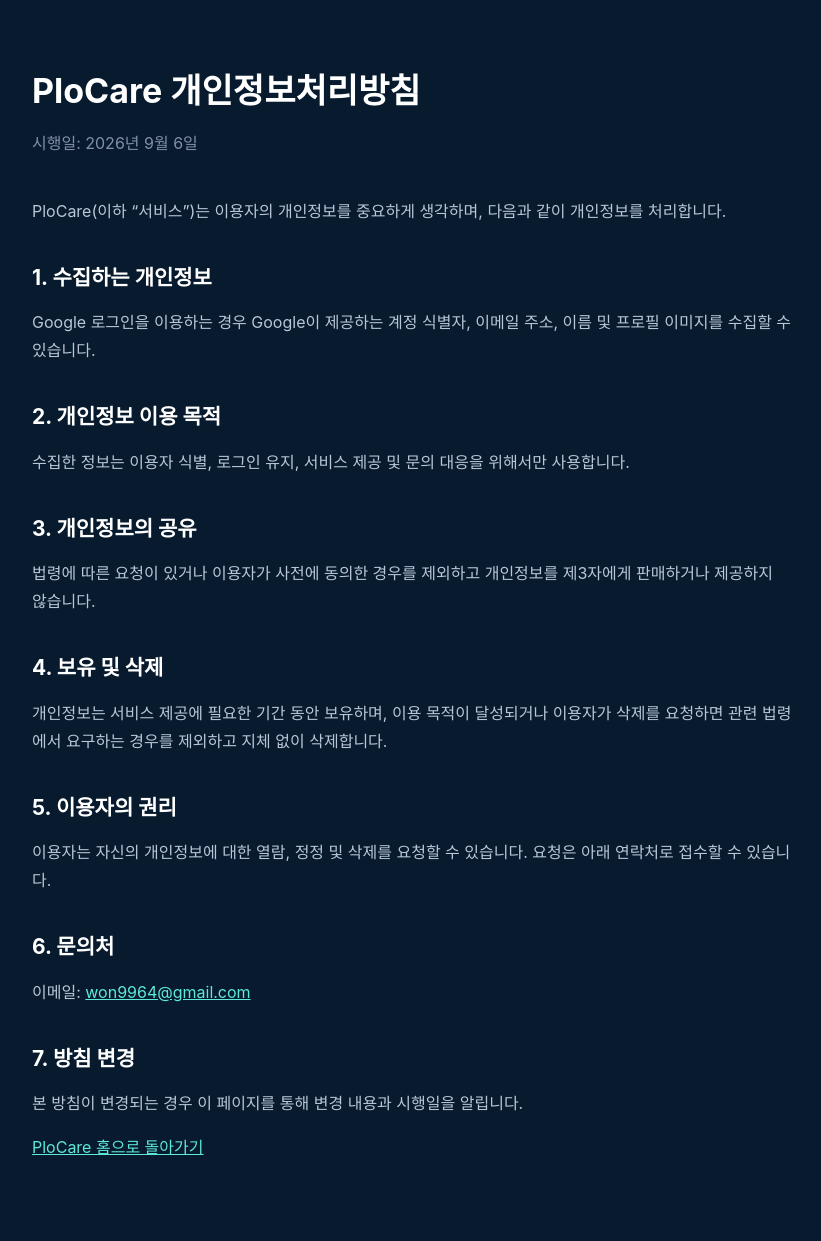
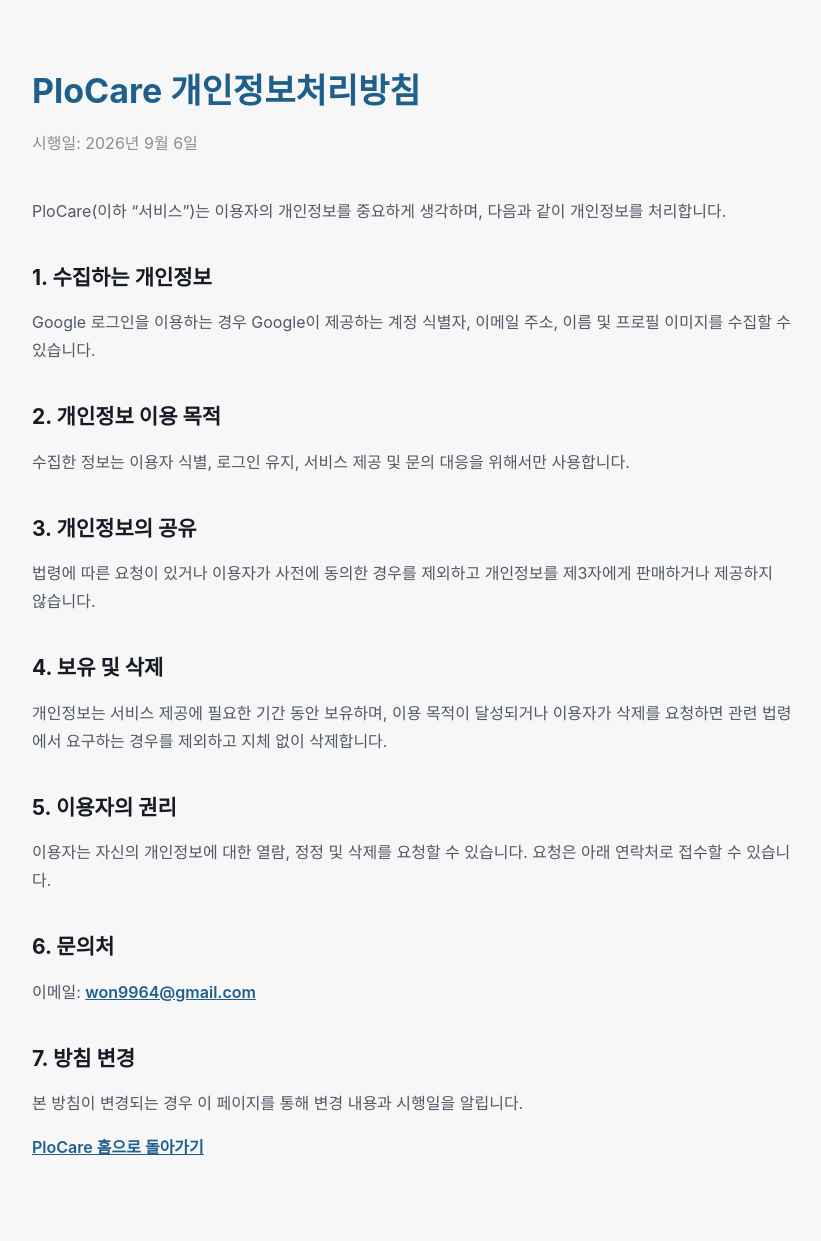
Before and after one commit to E1jeong/plocare, a web app: page /docs/privacy.html in a window 1280 px wide. Shown: the whole page, without its empty margins (228-1049 px from the left). Run offline with its HTML, style and script files only (its server is not run), Linux system fonts and the light colour scheme; data that the repository does not hold is empty.

Commit message:
style(webApp,docs): align landing, privacy, and demo chrome with light brand palette

```diff
--- a/docs/privacy.html
+++ b/docs/privacy.html
@@ -12,10 +12,10 @@
   <link rel="apple-touch-icon" href="./apple-touch-icon.png?v=3">
   <style>
     :root {
-      color-scheme: dark;
+      color-scheme: light;
       font-family: -apple-system, BlinkMacSystemFont, "Segoe UI", sans-serif;
-      background: #071a2e;
-      color: #e5edf7;
+      background: #f7f7f8;
+      color: #1f2927;
     }
     body {
       margin: 0;
@@ -25,27 +25,27 @@
       margin: 0 auto;
       padding: 64px 0;
     }
-    h1, h2 {
-      color: #fff;
-    }
     h1 {
       margin: 0 0 12px;
       font-size: 34px;
+      color: #1f5f8b;
     }
     h2 {
       margin-top: 36px;
       font-size: 21px;
+      color: #171b25;
     }
     p, li {
-      color: #b9c6d8;
+      color: #505966;
       line-height: 1.75;
     }
     a {
-      color: #5eead4;
+      color: #1f5f8b;
+      font-weight: 600;
     }
     .date {
       margin-bottom: 40px;
-      color: #8190a6;
+      color: #898f95;
     }
   </style>
 </head>
--- a/webApp/src/wasmJsMain/resources/styles.css
+++ b/webApp/src/wasmJsMain/resources/styles.css
@@ -4,7 +4,7 @@ body {
     height: 100%;
     margin: 0;
     overflow: hidden;
-    background: #071a2e;
+    background: #f7f7f8;
 }
 
 body {
@@ -15,5 +15,5 @@ body {
 #webApp {
     width: min(100%, 440px);
     height: 100%;
-    box-shadow: 0 0 24px rgb(0 0 0 / 12%);
+    box-shadow: 0 0 24px rgb(31 95 139 / 10%);
 }
```
Also changed, not shown: docs/index.html (+7 -5 lines).
